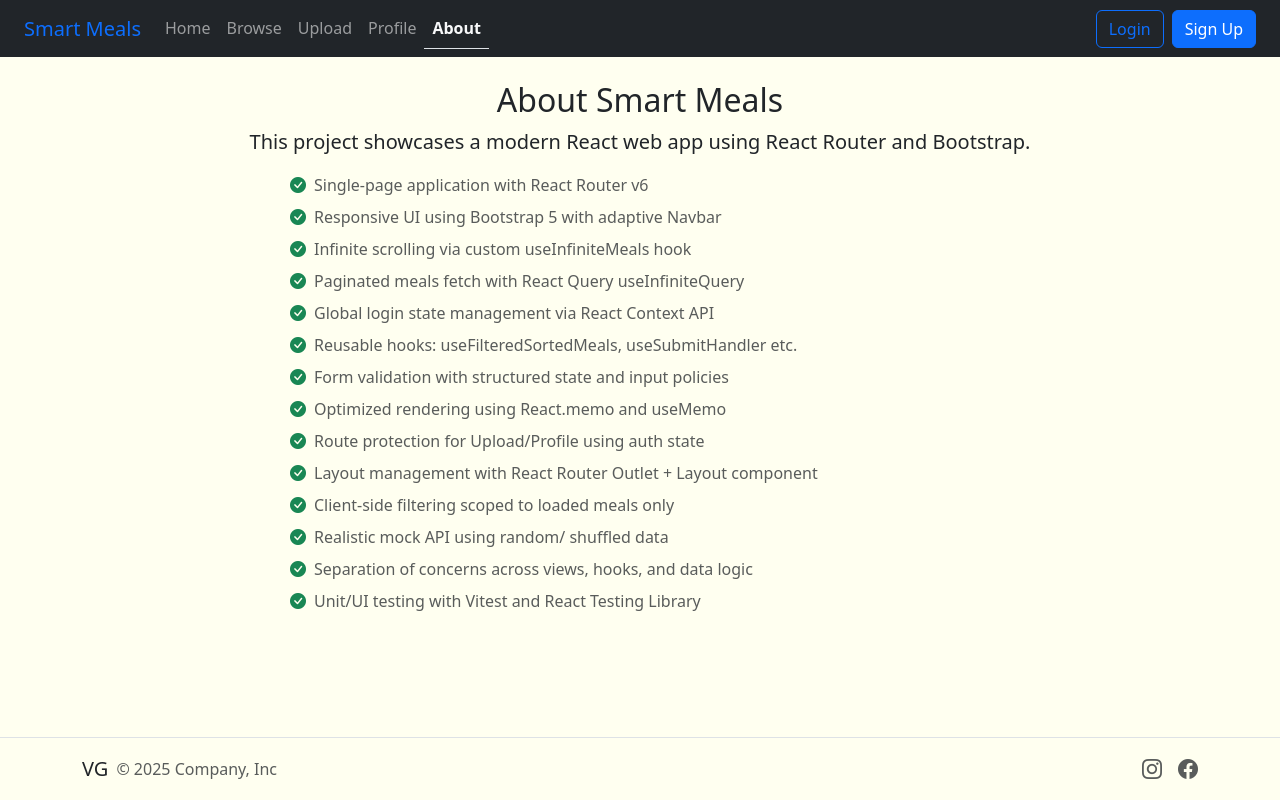
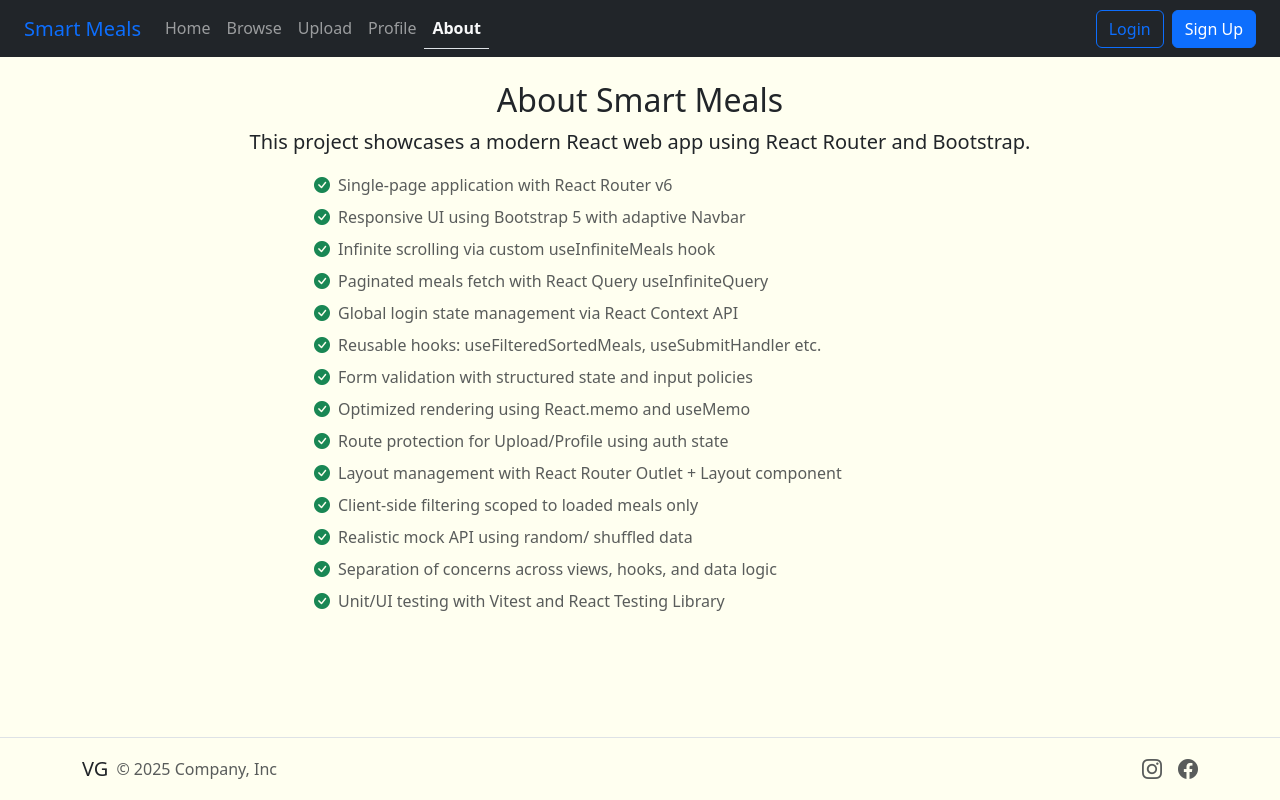
Before and after one commit to Venkat-Gorla/smartmeal-serverless, a React (Vite) app in the folder react-client/: page /about in a window 1280 px wide. Built offline with nearby package versions, Linux system fonts and the light colour scheme.

Commit message:
[react client nonfunctional] minor About page padding

```diff
--- a/react-client/src/pages/About.jsx
+++ b/react-client/src/pages/About.jsx
@@ -24,7 +24,7 @@ export default function About() {
         Bootstrap.
       </p>
       <ul
-        className="list-unstyled text-start mx-auto"
+        className="list-unstyled text-start mx-auto ps-4"
         style={{ maxWidth: "700px" }}
       >
         {features.map((feature, index) => (
```
